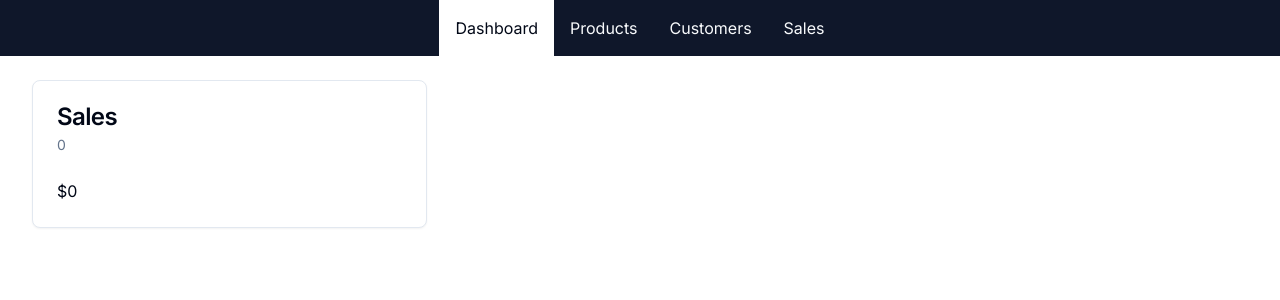
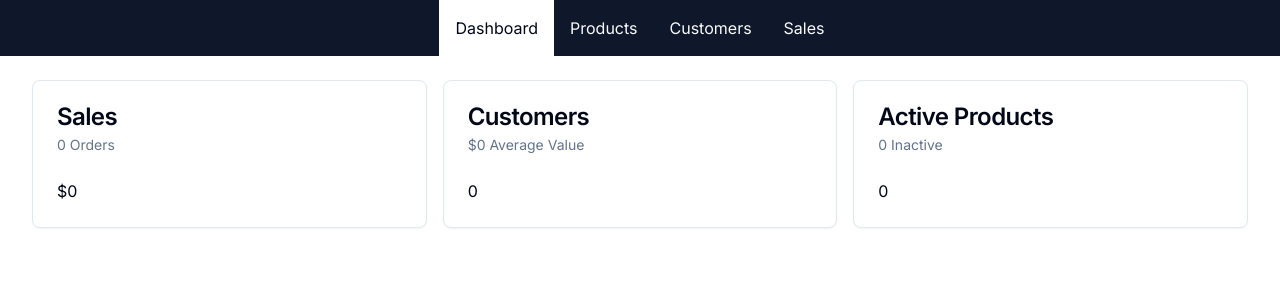
Before and after one commit to brhoughton/next-ecommerce, a Next.js app: page /admin in a window 1280 px wide. Shown: the top 300 px of the page. Built offline with nearby package versions, Linux system fonts and the light colour scheme; no server answers; the database is empty.

Commit message:
"Sales", "Customers", and "Active Products" cards

```diff
--- a/src/app/admin/page.tsx
+++ b/src/app/admin/page.tsx
@@ -20,14 +20,55 @@
 	};
 }
 
+async function getUserData() {
+	const [userCount, orderData] = await Promise.all([
+		db.user.count(),
+		db.order.aggregate({
+			_sum: { pricePaidInCents: true },
+		}),
+	]);
+
+	return {
+		userCount,
+		averageValuePerUser:
+			userCount === 0
+				? 0
+				: (orderData._sum.pricePaidInCents || 0) / userCount / 100,
+	};
+}
+
+async function getProductData() {
+	const [activeCount, inactiveCount] = await Promise.all([
+		db.product.count({ where: { isAvailableForPurchase: true } }),
+		db.product.count({ where: { isAvailableForPurchase: false } }),
+	]);
+
+	return { activeCount, inactiveCount };
+}
+
 export default async function AdminDashboard() {
-	const salesData = await getSalesData();
+	const [salesData, userData, productData] = await Promise.all([
+		getSalesData(),
+		getUserData(),
+		getProductData(),
+	]);
+
 	return (
 		<div className="grid grid-cols-1 md:grid-cols-2 lg:grid-cols-3 gap-4">
 			<DashboardCard
 				title="Sales"
-				subtitle={formatNumber(salesData.numberOfSales)}
+				subtitle={`${formatNumber(salesData.numberOfSales)} Orders`}
 				body={formatCurrency(salesData.amount)}
+			/>
+			<DashboardCard
+				title="Customers"
+				subtitle={`${formatCurrency(userData.averageValuePerUser)} Average Value`}
+				body={formatNumber(userData.userCount)}
+			/>
+			<DashboardCard
+				title="Active Products"
+				subtitle={`${formatNumber(productData.inactiveCount)} Inactive`}
+				body={formatNumber(productData.activeCount)}
 			/>
 		</div>
 	);
```
